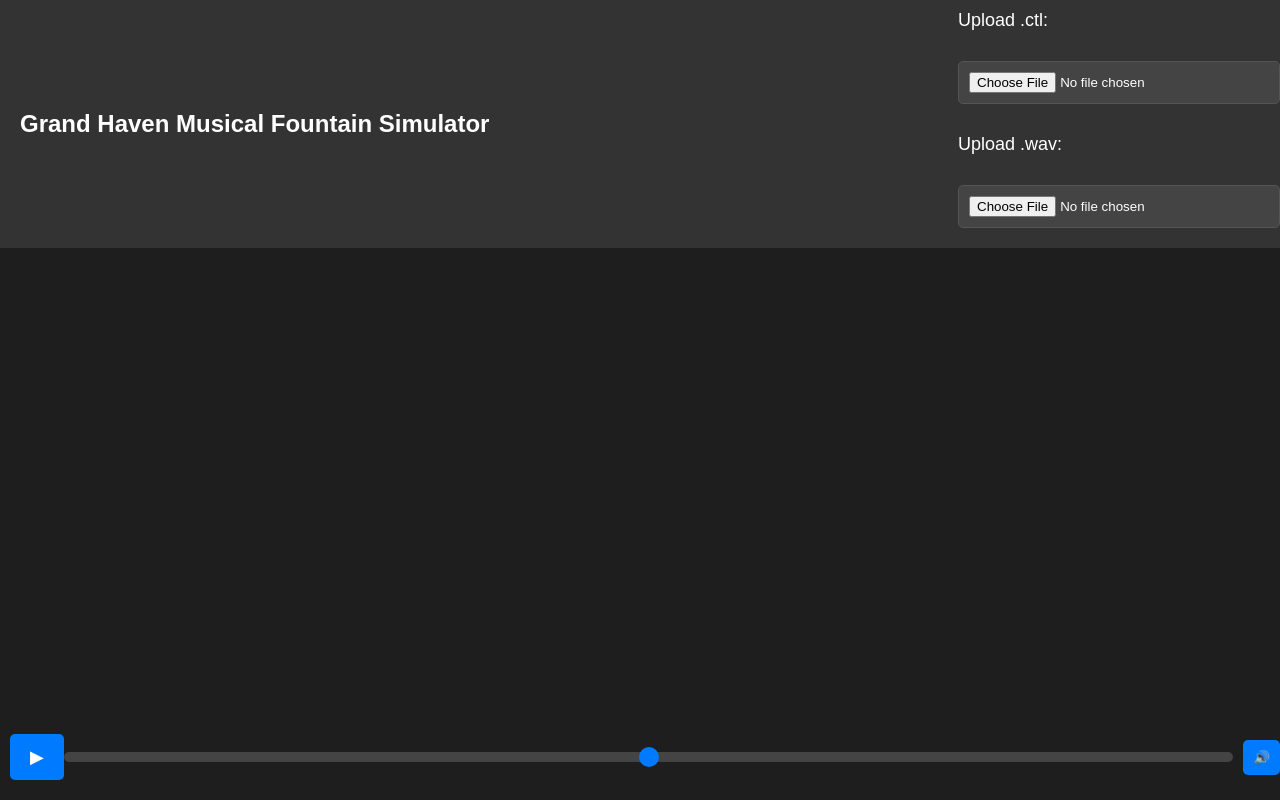
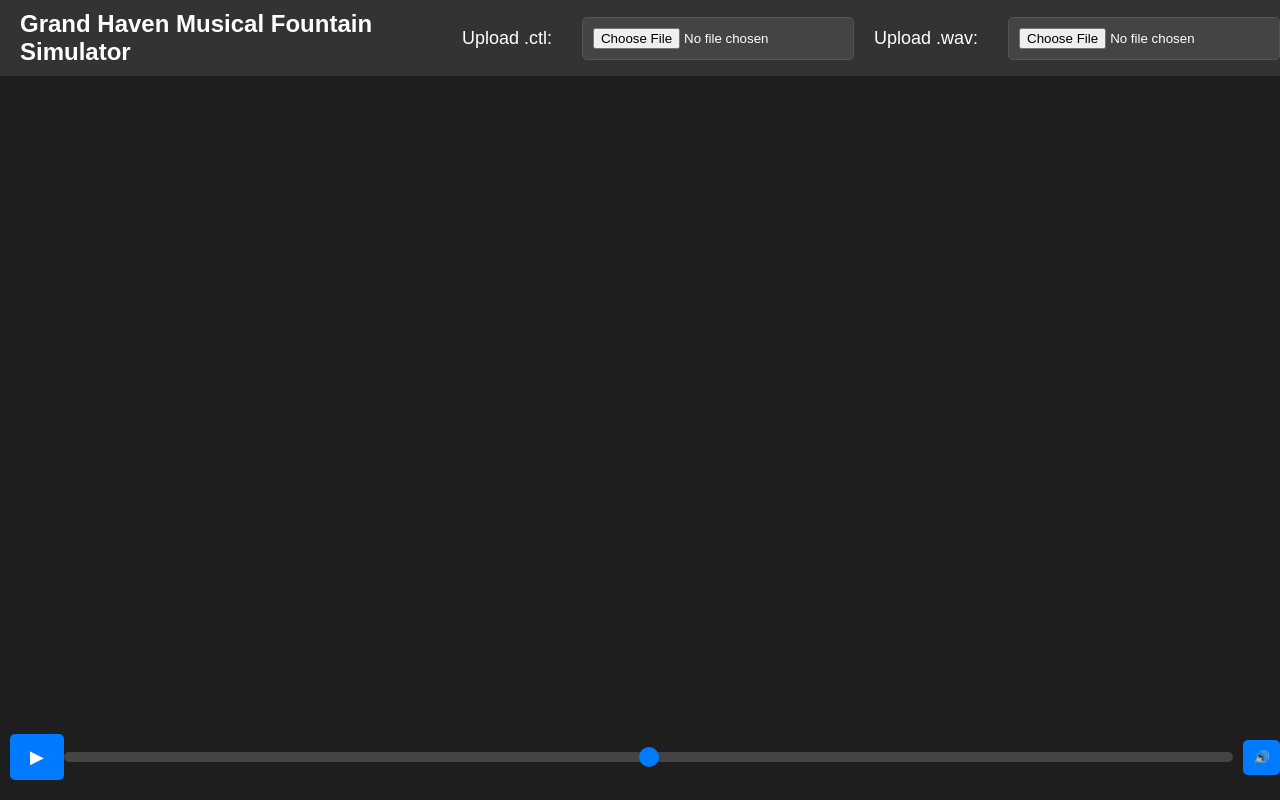
Before and after one commit to sddavy/GHMFSIM, a plain HTML site: page index.html in a window 1280 px wide. Drawn offline with Linux system fonts and the light colour scheme.

Commit message:
Update index.html

```diff
--- a/index.html
+++ b/index.html
@@ -30,25 +30,24 @@
             margin: 0;
             font-size: 24px;
             padding-left: 20px; /* Added buffer to the left */
+            flex: 1;
         }
         .upload-inputs {
             display: flex;
             gap: 20px;
-            flex-direction: column;
-            justify-content: center;
-            align-items: flex-start;
+            align-items: center;
         }
         .upload-label {
             font-size: 18px;
+            margin-right: 10px;
         }
         input[type="file"] {
-            margin: 10px 0;
             background-color: #444;
             color: white;
             border: 1px solid #555;
             padding: 10px;
             border-radius: 5px;
-            width: 300px;
+            width: 250px;
         }
         .controls {
             position: absolute;
```
